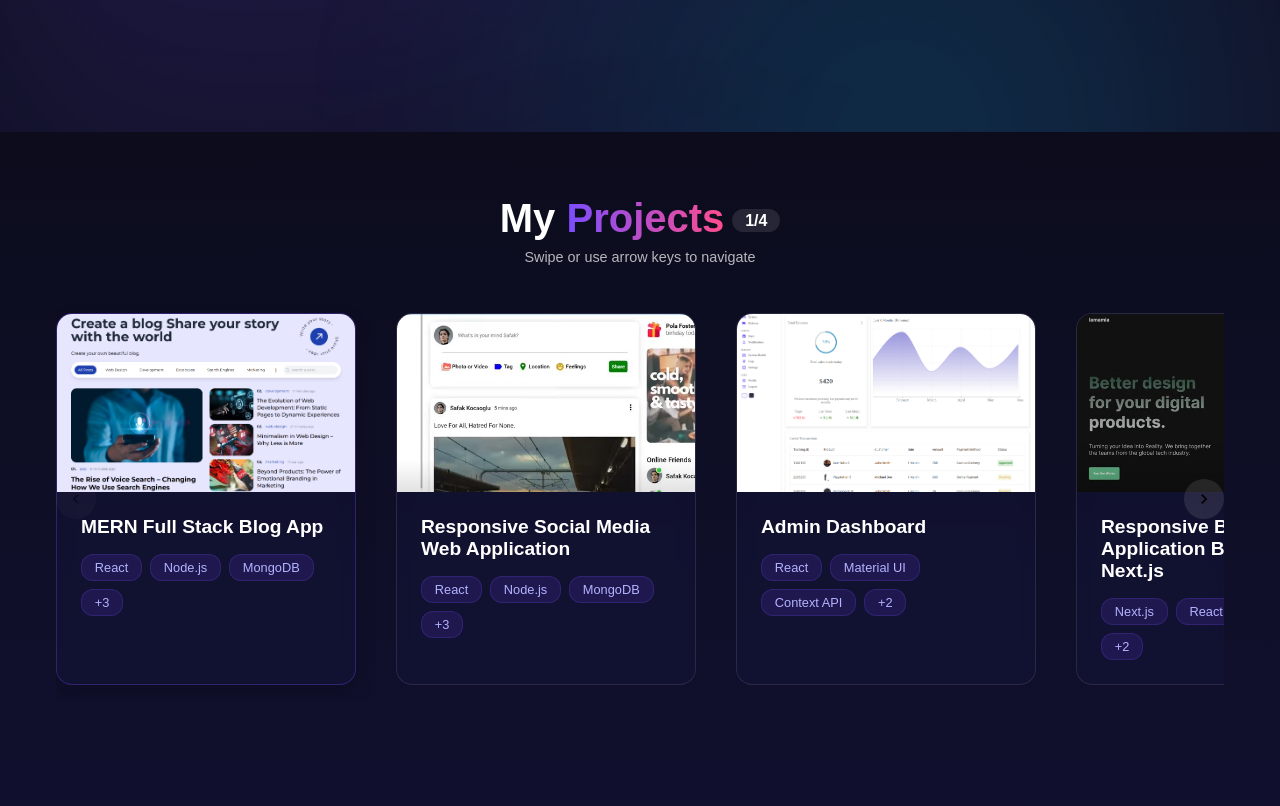
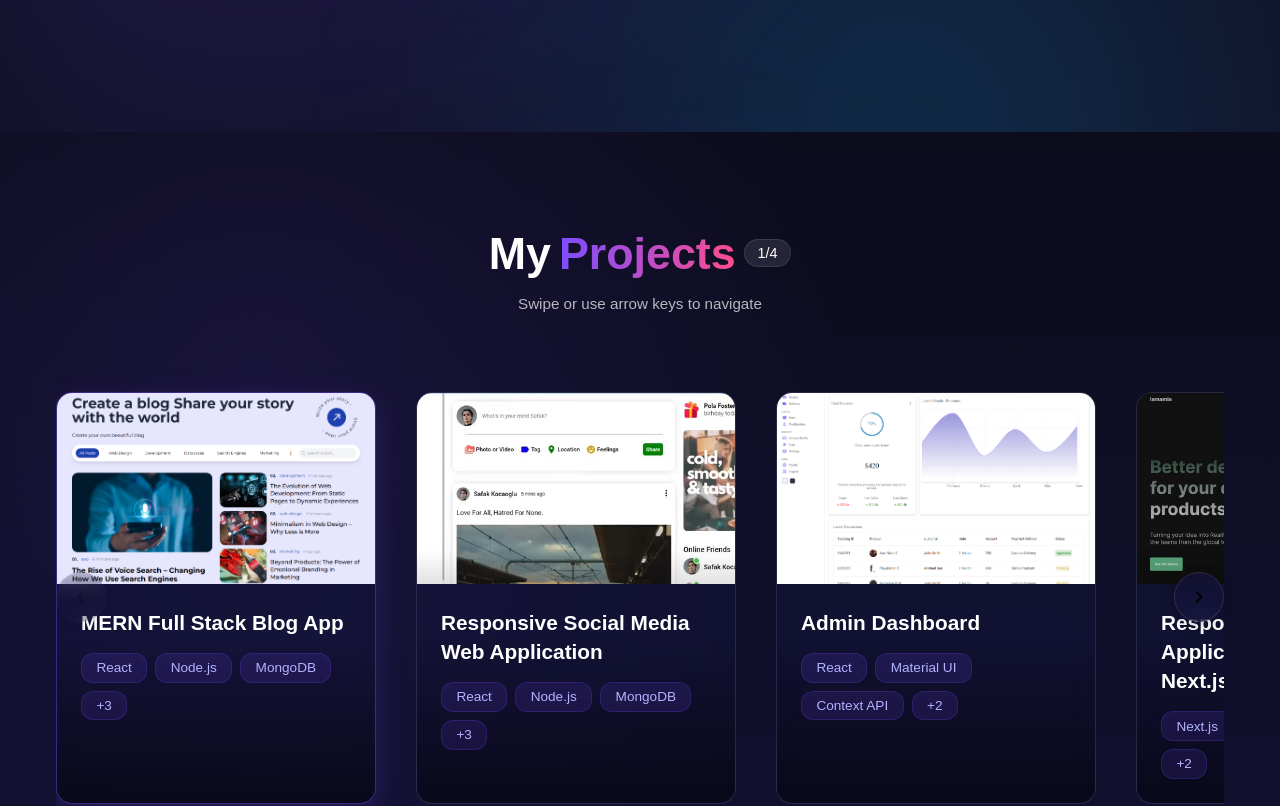
Before and after one commit to manaf12/new-portfolio, a React (Create React App) app: page / in a window 1280 px wide. Shown: the part 2060-2866 px from the top of the page. Built offline with nearby package versions, Linux system fonts and the light colour scheme.

Commit message:
protfolio

```diff
--- a/src/components/portfolio/Portfolio.jsx
+++ b/src/components/portfolio/Portfolio.jsx
@@ -1,5 +1,5 @@
 import { useState, useRef, useEffect, useCallback, useMemo } from "react";
-import { motion, AnimatePresence } from "framer-motion";
+import { motion, AnimatePresence, useReducedMotion } from "framer-motion";
 import "./portfolio.scss";
 
 const Portfolio = () => {
@@ -9,6 +9,7 @@ const Portfolio = () => {
   const containerRef = useRef(null);
   const touchStartX = useRef(0);
   const touchEndX = useRef(0);
+  const prefersReducedMotion = useReducedMotion();
 
   // Projects data
   const projects = useMemo(() => [
@@ -48,15 +49,25 @@ const Portfolio = () => {
     },
   ], []);
 
-  // Mobile detection
+  // Mobile detection with debounce
   useEffect(() => {
     const checkIfMobile = () => {
       setIsMobile(window.innerWidth <= 768);
     };
+
+    const debouncedResize = debounce(checkIfMobile, 200);
     checkIfMobile();
-    window.addEventListener('resize', checkIfMobile);
-    return () => window.removeEventListener('resize', checkIfMobile);
+    window.addEventListener('resize', debouncedResize);
+    return () => window.removeEventListener('resize', debouncedResize);
   }, []);
+
+  const debounce = (func, wait) => {
+    let timeout;
+    return (...args) => {
+      clearTimeout(timeout);
+      timeout = setTimeout(() => func.apply(this, args), wait);
+    };
+  };
 
   // Handle touch events for mobile swipe
   const handleTouchStart = (e) => {
@@ -68,25 +79,28 @@ const Portfolio = () => {
   };
 
   const handleTouchEnd = () => {
-    if (touchStartX.current - touchEndX.current > 50) {
-      // Swipe left
-      setActiveIndex(prev => Math.min(projects.length - 1, prev + 1));
-    }
+    const threshold = 50;
+    const swipeDistance = touchStartX.current - touchEndX.current;
 
-    if (touchStartX.current - touchEndX.current < -50) {
-      // Swipe right
-      setActiveIndex(prev => Math.max(0, prev - 1));
+    if (Math.abs(swipeDistance) > threshold) {
+      setActiveIndex(prev => {
+        const direction = swipeDistance > 0 ? 1 : -1;
+        return Math.min(Math.max(0, prev + direction), projects.length - 1);
+      });
     }
   };
 
   // Keyboard navigation
   const handleKeyDown = useCallback((e) => {
-    if (e.key === "ArrowLeft") {
-      setActiveIndex(prev => Math.max(0, prev - 1));
-    } else if (e.key === "ArrowRight") {
-      setActiveIndex(prev => Math.min(projects.length - 1, prev + 1));
-    } else if (e.key === "Escape" && selectedId) {
-      setSelectedId(null);
+    const keyActions = {
+      ArrowLeft: () => setActiveIndex(prev => Math.max(0, prev - 1)),
+      ArrowRight: () => setActiveIndex(prev => Math.min(projects.length - 1, prev + 1)),
+      Escape: () => selectedId && setSelectedId(null)
+    };
+
+    if (keyActions[e.key]) {
+      e.preventDefault();
+      keyActions[e.key]();
     }
   }, [selectedId, projects.length]);
 
@@ -110,7 +124,7 @@ const Portfolio = () => {
   }, [activeIndex]);
 
   // Card animations
-  const cardVariants = {
+  const cardVariants = prefersReducedMotion ? {} : {
     hidden: { opacity: 0, y: 20 },
     visible: {
       opacity: 1,
@@ -124,14 +138,24 @@ const Portfolio = () => {
   };
 
   // Modal animations
-  const modalVariants = {
-    hidden: { opacity: 0, y: 20 },
+  const modalVariants = prefersReducedMotion ? {} : {
+    hidden: { opacity: 0, y: isMobile ? '100%' : 20 },
     visible: {
       opacity: 1,
       y: 0,
-      transition: { duration: 0.3 }
+      transition: {
+        duration: 0.4,
+        ease: [0.16, 1, 0.3, 1]
+      }
     },
-    exit: { opacity: 0, y: 20 }
+    exit: {
+      opacity: 0,
+      y: isMobile ? '100%' : 20,
+      transition: {
+        duration: 0.3,
+        ease: [0.16, 1, 0.3, 1]
+      }
+    }
   };
 
   // Keyboard event listener
@@ -141,7 +165,7 @@ const Portfolio = () => {
   }, [handleKeyDown]);
 
   return (
-    <section className="portfolio">
+    <section className="portfolio" id="portfolio">
       <div className="portfolio-header">
         <h2>
           My <span className="highlight">Projects</span>
@@ -176,6 +200,8 @@ const Portfolio = () => {
                   alt={project.title}
                   loading="lazy"
                   decoding="async"
+                  width="300"
+                  height="180"
                 />
               </div>
 
@@ -196,24 +222,28 @@ const Portfolio = () => {
 
         {!isMobile && (
           <>
-            <button
+            <motion.button
               className="carousel-nav prev"
               onClick={() => setActiveIndex(prev => Math.max(0, prev - 1))}
               disabled={activeIndex === 0}
+              whileTap={{ scale: 0.9 }}
+              aria-label="Previous project"
             >
-              <svg viewBox="0 0 24 24">
+              <svg viewBox="0 0 24 24" aria-hidden="true">
                 <path d="M15.41 16.59L10.83 12l4.58-4.59L14 6l-6 6 6 6 1.41-1.41z"/>
               </svg>
-            </button>
-            <button
+            </motion.button>
+            <motion.button
               className="carousel-nav next"
               onClick={() => setActiveIndex(prev => Math.min(projects.length - 1, prev + 1))}
               disabled={activeIndex === projects.length - 1}
+              whileTap={{ scale: 0.9 }}
+              aria-label="Next project"
             >
-              <svg viewBox="0 0 24 24">
+              <svg viewBox="0 0 24 24" aria-hidden="true">
                 <path d="M8.59 16.59L13.17 12 8.59 7.41 10 6l6 6-6 6-1.41-1.41z"/>
               </svg>
-            </button>
+            </motion.button>
           </>
         )}
       </div>
@@ -221,7 +251,12 @@ const Portfolio = () => {
       <AnimatePresence>
         {selectedId && (
           <div className="project-modal" onClick={() => setSelectedId(null)}>
-            <div className="modal-backdrop" />
+            <motion.div
+              className="modal-backdrop"
+              initial={{ opacity: 0 }}
+              animate={{ opacity: 1 }}
+              exit={{ opacity: 0 }}
+            />
 
             {projects.map(project => (
               project.id === selectedId && (
@@ -233,36 +268,45 @@ const Portfolio = () => {
                   initial="hidden"
                   animate="visible"
                   exit="exit"
+                  role="dialog"
+                  aria-modal="true"
+                  aria-labelledby="modal-title"
                 >
-                  <button
+                  <motion.button
                     className="close-btn"
                     onClick={() => setSelectedId(null)}
                     aria-label="Close modal"
+                    whileTap={{ scale: 0.9 }}
                   >
                     <svg viewBox="0 0 24 24">
                       <path d="M19 6.41L17.59 5 12 10.59 6.41 5 5 6.41 10.59 12 5 17.59 6.41 19 12 13.41 17.59 19 19 17.59 13.41 12z"/>
                     </svg>
-                  </button>
+                  </motion.button>
 
                   <div className="modal-grid">
-                    {!isMobile && (
                     <div className="modal-image">
                       <img
                         src={project.img}
                         alt={project.title}
                         loading="lazy"
+                        width="400"
+                        height="300"
                       />
                     </div>
-                    )}
 
                     <div className="modal-details">
-                      <h2>{project.title}</h2>
+                      <h2 id="modal-title">{project.title}</h2>
 
                       <div className="tech-stack">
                         <h4>Tech Stack</h4>
                         <div className="tech-tags">
                           {project.technologies.map(tech => (
-                            <span key={tech}>{tech}</span>
+                            <motion.span
+                              key={tech}
+                              whileHover={!isMobile ? { y: -2 } : {}}
+                            >
+                              {tech}
+                            </motion.span>
                           ))}
                         </div>
                       </div>
@@ -275,29 +319,31 @@ const Portfolio = () => {
                       </div>
 
                       <div className="project-links">
-                        <a
+                        <motion.a
                           href={project.github}
                           className="project-link github"
                           target="_blank"
                           rel="noopener noreferrer"
+                          whileTap={{ scale: 0.95 }}
                         >
                           <svg viewBox="0 0 24 24">
                             <path d="M12 0c-6.626 0-12 5.373-12 12 0 5.302 3.438 9.8 8.207 11.387.599.111.793-.261.793-.577v-2.234c-3.338.726-4.033-1.416-4.033-1.416-.546-1.387-1.333-1.756-1.333-1.756-1.089-.745.083-.729.083-.729 1.205.084 1.839 1.237 1.839 1.237 1.07 1.834 2.807 1.304 3.492.997.107-.775.418-1.305.762-1.604-2.665-.305-5.467-1.334-5.467-5.931 0-1.311.469-2.381 1.236-3.221-.124-.303-.535-1.524.117-3.176 0 0 1.008-.322 3.301 1.23.957-.266 1.983-.399 3.003-.404 1.02.005 2.047.138 3.006.404 2.291-1.552 3.297-1.23 3.297-1.23.653 1.653.242 2.874.118 3.176.77.84 1.235 1.911 1.235 3.221 0 4.609-2.807 5.624-5.479 5.921.43.372.823 1.102.823 2.222v3.293c0 .319.192.694.801.576 4.765-1.589 8.199-6.086 8.199-11.386 0-6.627-5.373-12-12-12z"/>
                           </svg>
                           View Code
-                        </a>
+                        </motion.a>
                         {project.live && (
-                          <a
+                          <motion.a
                             href={project.live}
                             className="project-link live"
                             target="_blank"
                             rel="noopener noreferrer"
+                            whileTap={{ scale: 0.95 }}
                           >
                             <svg viewBox="0 0 24 24">
                               <path d="M12 2C6.48 2 2 6.48 2 12s4.48 10 10 10 10-4.48 10-10S17.52 2 12 2zm-1 17.93c-3.95-.49-7-3.85-7-7.93 0-.62.08-1.21.21-1.79L9 15v1c0 1.1.9 2 2 2v1.93zm6.9-2.54c-.26-.81-1-1.39-1.9-1.39h-1v-3c0-.55-.45-1-1-1H8v-2h2c.55 0 1-.45 1-1V7h2c1.1 0 2-.9 2-2v-.41c2.93 1.19 5 4.06 5 7.41 0 2.08-.8 3.97-2.1 5.39z"/>
                             </svg>
                             Live Demo
-                          </a>
+                          </motion.a>
                         )}
                       </div>
                     </div>
--- a/src/components/portfolio/portfolio.scss
+++ b/src/components/portfolio/portfolio.scss
@@ -1,44 +1,79 @@
 .portfolio {
-  padding: 4rem 1rem;
+  padding: 6rem 1rem;
   position: relative;
   background: linear-gradient(180deg, #0c0c1d, #111132);
   color: white;
   overflow: hidden;
+  z-index: 1;
+
+  &::before {
+    content: '';
+    position: absolute;
+    top: 0;
+    left: 0;
+    width: 100%;
+    height: 100%;
+    background: radial-gradient(circle at 20% 30%, rgba(123, 77, 255, 0.1) 0%, transparent 50%);
+    z-index: -1;
+  }
 
   .portfolio-header {
     text-align: center;
-    margin-bottom: 2rem;
+    margin-bottom: 3rem;
     max-width: 1200px;
     margin-left: auto;
     margin-right: auto;
     padding: 0 1rem;
 
     h2 {
-      font-size: 2.5rem;
+      font-size: clamp(2rem, 5vw, 2.8rem);
       margin-bottom: 0.5rem;
       position: relative;
-      display: inline-block;
+      display: inline-flex;
+      align-items: center;
+      gap: 0.5rem;
 
       .highlight {
         background: linear-gradient(90deg, #7b4dff, #ff4d8d);
         -webkit-background-clip: text;
         background-clip: text;
         color: transparent;
+        position: relative;
+
+        &::after {
+          content: '';
+          position: absolute;
+          bottom: -5px;
+          left: 0;
+          width: 100%;
+          height: 2px;
+          background: linear-gradient(90deg, #7b4dff, #ff4d8d);
+          transform: scaleX(0);
+          transform-origin: right;
+          transition: transform 0.3s ease;
+        }
+      }
+
+      &:hover .highlight::after {
+        transform: scaleX(1);
+        transform-origin: left;
       }
 
       .counter {
-        font-size: 1rem;
+        font-size: 0.9rem;
         background: rgba(255, 255, 255, 0.1);
-        padding: 0.2rem 0.8rem;
+        padding: 0.3rem 0.8rem;
         border-radius: 20px;
-        margin-left: 0.5rem;
-        vertical-align: middle;
+        font-weight: 500;
+        backdrop-filter: blur(5px);
+        border: 1px solid rgba(255, 255, 255, 0.1);
       }
     }
 
     .subtitle {
       color: rgba(255, 255, 255, 0.7);
-      font-size: 0.9rem;
+      font-size: 0.95rem;
+      margin-top: 0.5rem;
     }
   }
 
@@ -56,7 +91,7 @@
     scroll-snap-type: x mandatory;
     scroll-behavior: smooth;
     -webkit-overflow-scrolling: touch;
-    padding: 1rem 0;
+    padding: 2rem 0;
     scroll-padding: 0 1rem;
     overscroll-behavior-x: contain;
 
@@ -70,21 +105,39 @@
     background: rgba(20, 20, 60, 0.4);
     border-radius: 16px;
     overflow: hidden;
-    width: 300px;
+    width: 320px;
     flex: 0 0 auto;
     cursor: pointer;
     border: 1px solid rgba(255, 255, 255, 0.1);
-    backdrop-filter: blur(8px);
+    backdrop-filter: blur(10px);
     transition: all 0.3s ease;
     margin-right: 1rem;
+    position: relative;
+    transform-style: preserve-3d;
+    will-change: transform;
 
     &:last-child {
       margin-right: 0;
     }
 
     &.active {
-      border-color: rgba(123, 77, 255, 0.3);
-      box-shadow: 0 10px 20px rgba(0, 0, 0, 0.2);
+      border-color: rgba(123, 77, 255, 0.4);
+      box-shadow: 0 10px 30px rgba(123, 77, 255, 0.2);
+    }
+
+    &::before {
+      content: '';
+      position: absolute;
+      top: 0;
+      left: 0;
+      width: 100%;
+      height: 100%;
+      background: linear-gradient(
+        to bottom,
+        transparent 60%,
+        rgba(0, 0, 0, 0.5) 100%
+      );
+      z-index: 1;
     }
 
     .card-image {
@@ -99,16 +152,20 @@
         width: 100%;
         height: 100%;
         object-fit: cover;
+        transition: transform 0.5s ease;
       }
     }
 
     .card-content {
       padding: 1.5rem;
+      position: relative;
+      z-index: 2;
 
       h3 {
-        font-size: 1.2rem;
+        font-size: 1.3rem;
         margin: 0 0 1rem;
         font-weight: 600;
+        line-height: 1.4;
       }
 
       .tech-tags {
@@ -119,12 +176,25 @@
         span {
           background: rgba(123, 77, 255, 0.15);
           color: #b3b3ff;
-          padding: 0.3rem 0.8rem;
+          padding: 0.4rem 0.9rem;
           border-radius: 12px;
-          font-size: 0.8rem;
+          font-size: 0.85rem;
           border: 1px solid rgba(123, 77, 255, 0.2);
+          backdrop-filter: blur(5px);
+          transition: all 0.2s ease;
         }
       }
+    }
+
+    &:hover {
+      .card-image img {
+        transform: scale(1.05);
+      }
+    }
+
+    &:focus-visible {
+      outline: 2px solid #7b4dff;
+      outline-offset: 2px;
     }
   }
 
@@ -132,10 +202,10 @@
     position: absolute;
     top: 50%;
     transform: translateY(-50%);
-    width: 40px;
-    height: 40px;
+    width: 50px;
+    height: 50px;
     border-radius: 50%;
-    background: rgba(255, 255, 255, 0.1);
+    background: rgba(20, 20, 60, 0.7);
     border: none;
     color: white;
     display: flex;
@@ -143,6 +213,9 @@
     justify-content: center;
     cursor: pointer;
     z-index: 2;
+    backdrop-filter: blur(10px);
+    border: 1px solid rgba(255, 255, 255, 0.1);
+    box-shadow: 0 4px 15px rgba(0, 0, 0, 0.2);
     transition: all 0.2s ease;
 
     &:disabled {
@@ -151,12 +224,13 @@
     }
 
     &:not(:disabled):hover {
-      background: rgba(123, 77, 255, 0.3);
+      background: rgba(123, 77, 255, 0.4);
+      transform: translateY(-50%) scale(1.1);
     }
 
     svg {
-      width: 20px;
-      height: 20px;
+      width: 24px;
+      height: 24px;
     }
 
     &.prev {
@@ -165,6 +239,10 @@
 
     &.next {
       right: 1rem;
+    }
+
+    &:focus-visible {
+      outline: 2px solid white;
     }
   }
 
@@ -175,43 +253,57 @@
     width: 100%;
     height: 100%;
     display: flex;
-    align-items: center;
+    align-items: flex-end;
     justify-content: center;
-    z-index: 100;
-    padding: 1rem;
+    z-index: 1000;
+    padding: 0;
+    overflow: hidden;
+
+    @media (min-width: 769px) {
+      align-items: center;
+      padding: 1rem;
+    }
 
     .modal-backdrop {
       position: absolute;
       width: 100%;
       height: 100%;
-      background: rgba(0, 0, 0, 0.8);
-      backdrop-filter: blur(5px);
+      background: rgba(0, 0, 0, 0.9);
+      backdrop-filter: blur(10px);
     }
 
     .modal-content {
       background: linear-gradient(135deg, #111132, #0c0c1d);
-      border-radius: 16px;
-      width: 95%;
-      max-width: 900px;
+      border-radius: 20px 20px 0 0;
+      width: 100%;
+      max-width: 100%;
+      height: 90vh;
       position: relative;
       z-index: 2;
-      border: 1px solid rgba(123, 77, 255, 0.2);
-      box-shadow: 0 20px 40px rgba(0, 0, 0, 0.4);
-      padding: 2rem;
+      border: 1px solid rgba(123, 77, 255, 0.3);
+      box-shadow: 0 -10px 30px rgba(0, 0, 0, 0.5);
+      padding: 1.5rem;
       display: flex;
       flex-direction: column;
-      max-height: 90vh;
+      overflow: hidden;
+      backdrop-filter: blur(15px);
+      transform: translateY(0);
 
-      @media (min-width: 768px) {
+      @media (min-width: 769px) {
+        border-radius: 20px;
+        width: 95%;
+        max-width: 900px;
+        height: auto;
         max-height: 85vh;
+        padding: 2.5rem;
       }
 
       .close-btn {
         position: absolute;
         top: 1rem;
         right: 1rem;
-        width: 40px;
-        height: 40px;
+        width: 44px;
+        height: 44px;
         border-radius: 50%;
         background: rgba(255, 255, 255, 0.1);
         border: none;
@@ -222,63 +314,88 @@
         cursor: pointer;
         transition: all 0.2s ease;
         z-index: 10;
+        backdrop-filter: blur(5px);
 
-        &:hover {
-          transform: rotate(90deg);
+        &:active {
+          transform: scale(0.9);
         }
 
-        svg {
-          width: 20px;
-          height: 20px;
+        @media (min-width: 769px) {
+          top: 1.5rem;
+          right: 1.5rem;
         }
       }
 
       .modal-grid {
-        display: grid;
-        grid-template-columns: 1fr;
-        gap: 2rem;
-        overflow: hidden;
+        display: flex;
+        flex-direction: column;
+        gap: 1.5rem;
+        height: 100%;
+        overflow-y: auto;
+        padding-right: 0.5rem;
+        padding-bottom: 1rem;
 
-        @media (min-width: 768px) {
+        @media (min-width: 769px) {
+          display: grid;
           grid-template-columns: 1fr 1fr;
-          height: 100%;
+        }
+
+        &::-webkit-scrollbar {
+          width: 6px;
+        }
+
+        &::-webkit-scrollbar-thumb {
+          background: rgba(123, 77, 255, 0.4);
+          border-radius: 3px;
         }
       }
 
       .modal-image {
-        border-radius: 8px;
+        border-radius: 12px;
         overflow: hidden;
-        max-height: 300px;
+        max-height: 200px;
+        box-shadow: 0 5px 15px rgba(0, 0, 0, 0.3);
 
         img {
           width: 100%;
           height: 100%;
           object-fit: cover;
         }
+
+        @media (min-width: 769px) {
+          height: 100%;
+          max-height: none;
+        }
       }
 
       .modal-details {
         display: flex;
         flex-direction: column;
-        height: 100%;
+        height: auto;
         overflow: hidden;
 
         h2 {
-          font-size: 1.8rem;
+          font-size: 1.5rem;
           margin: 0 0 1rem;
           background: linear-gradient(90deg, #7b4dff, #ff4d8d);
           -webkit-background-clip: text;
           background-clip: text;
           color: transparent;
+          line-height: 1.3;
+
+          @media (min-width: 769px) {
+            font-size: clamp(1.5rem, 3vw, 2rem);
+          }
         }
 
         .tech-stack {
-          margin: 1rem 0;
+          margin: 0.5rem 0 1rem;
 
           h4 {
             font-size: 1rem;
             margin: 0 0 0.5rem;
-            color: rgba(255, 255, 255, 0.8);
+            color: rgba(255, 255, 255, 0.9);
+            font-weight: 500;
           }
 
           .tech-tags {
@@ -287,80 +404,68 @@
             gap: 0.5rem;
 
             span {
-              background: rgba(123, 77, 255, 0.15);
+              background: rgba(123, 77, 255, 0.2);
               color: #b3b3ff;
-              padding: 0.4rem 0.9rem;
-              border-radius: 12px;
-              font-size: 0.85rem;
-              border: 1px solid rgba(123, 77, 255, 0.2);
+              padding: 0.4rem 0.8rem;
+              border-radius: 6px;
+              font-size: 0.8rem;
+              border: 1px solid rgba(123, 77, 255, 0.3);
             }
           }
         }
 
         .project-description {
           flex: 1;
-          overflow:visible;
-          min-height: min-content;
-          margin: 1rem 0;
-          padding-right: 0.5rem;
+          overflow-y: auto;
+          margin: 0.5rem 0;
 
           h4 {
             font-size: 1rem;
             margin: 0 0 0.5rem;
-            color: rgba(255, 255, 255, 0.8);
+            color: rgba(255, 255, 255, 0.9);
+            font-weight: 500;
           }
 
           p {
             color: rgba(255, 255, 255, 0.8);
             line-height: 1.6;
             margin: 0;
-            white-space: normal;
-            overflow: visible;
-            text-overflow: clip;
-            min-height: none;
-            display: block;
+            font-size: 0.95rem;
           }
         }
 
         .project-links {
           display: flex;
-          gap: 1rem;
-          margin-top: auto;
-          flex-wrap: wrap;
+          flex-direction: column;
+          gap: 0.8rem;
+          margin-top: 1rem;
 
-          @media (max-width: 480px) {
-            flex-direction: column;
+          @media (min-width: 480px) {
+            flex-direction: row;
           }
 
           a {
-            padding: 0.7rem 1.5rem;
-            border-radius: 6px;
+            padding: 0.8rem 1rem;
+            border-radius: 8px;
             text-decoration: none;
             font-weight: 500;
             display: flex;
             align-items: center;
+            justify-content: center;
             gap: 0.5rem;
             transition: all 0.2s ease;
+            font-size: 0.9rem;
+            text-align: center;
 
             &.github {
               background: linear-gradient(135deg, #7b4dff, #6200ea);
               color: white;
-
-              &:hover {
-                transform: translateY(-2px);
-                box-shadow: 0 4px 12px rgba(123, 77, 255, 0.3);
-              }
             }
 
             &.live {
               background: rgba(255, 255, 255, 0.1);
               color: white;
-              border: 1px solid rgba(255, 255, 255, 0.15);
-
-              &:hover {
-                transform: translateY(-2px);
-                background: rgba(255, 255, 255, 0.15);
-              }
+              border: 1px solid rgba(255, 255, 255, 0.2);
             }
 
             svg {
@@ -374,12 +479,10 @@
   }
 
   @media (max-width: 768px) {
-    padding: 2rem 1rem;
+    padding: 4rem 1rem;
 
     .portfolio-header {
-      h2 {
-        font-size: 2rem;
-      }
+      margin-bottom: 2rem;
     }
 
     .project-card {
@@ -392,8 +495,15 @@
   }
 
   @media (max-width: 480px) {
+    padding: 3rem 1rem;
+
     .project-card {
       width: 260px;
     }
   }
 }
+
+@keyframes float {
+  0%, 100% { transform: translateY(0); }
+  50% { transform: translateY(-10px); }
+}
```
Lines whose indentation alone changed are shown as unchanged.
